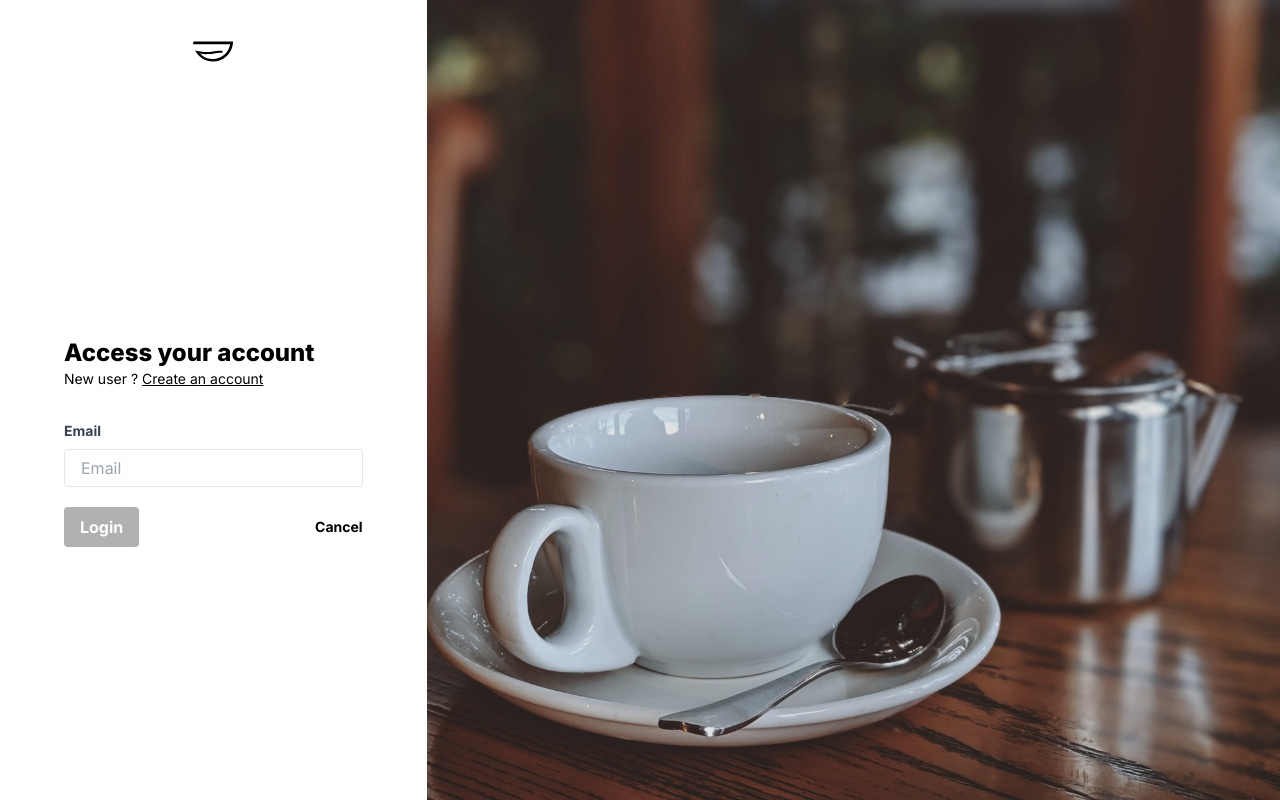
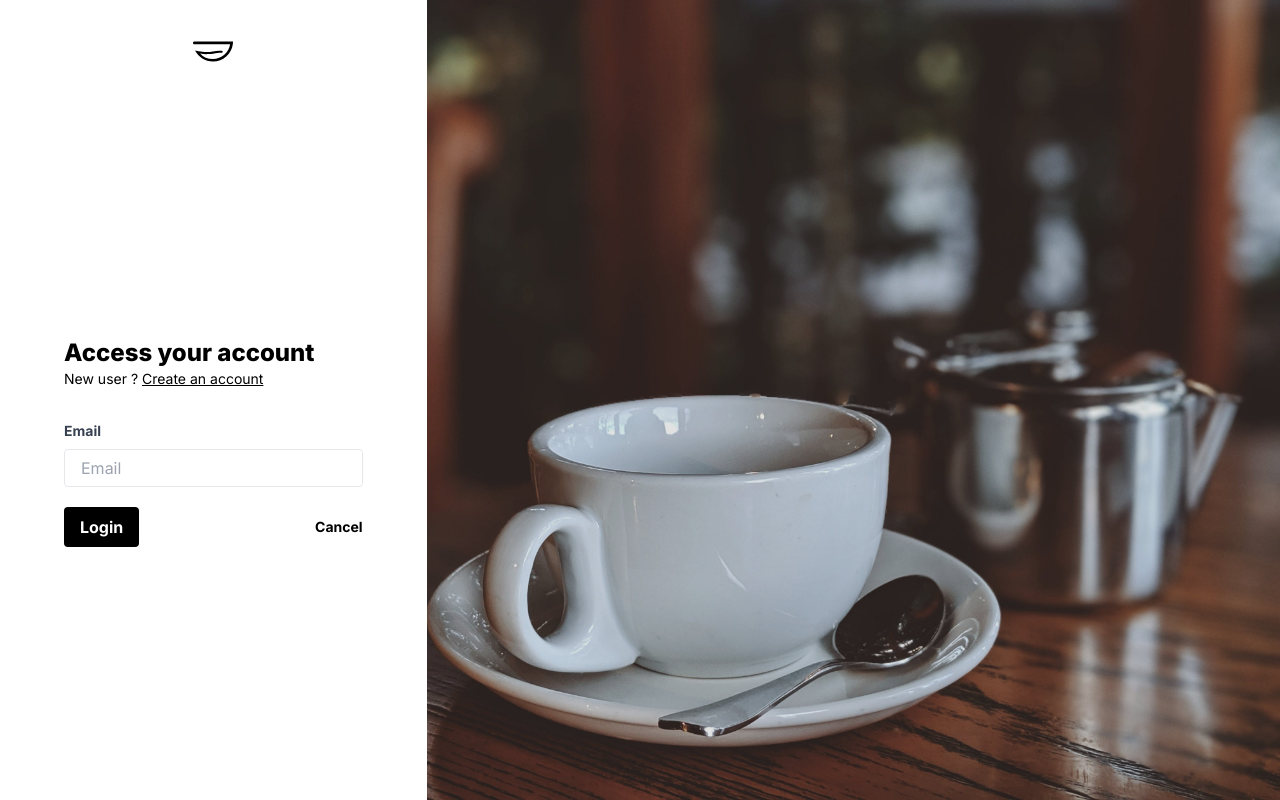
Before and after one commit to MettyApp/web, a Next.js app: page /login/email in a window 1280 px wide. Built offline with nearby package versions, Linux system fonts and the light colour scheme; what @apollo/experimental-nextjs-app-support would draw is missing.

Commit message:
add filledbutton component

```diff
--- a/app/(public)/login/email/page.tsx
+++ b/app/(public)/login/email/page.tsx
@@ -5,6 +5,7 @@
 import { useRouter } from 'next/navigation'
 import Link from 'next/link';
 import { validateEmail } from '@/app/validation';
+import FilledButton from '@/components/FilledButton';
 
 export default function Home() {
   const [username, setUsername] = useState("");
@@ -50,9 +51,13 @@
           </div>
         </div>
         <div className="flex items-center justify-between my-4">
-          <button disabled={actionsDisabled} type='button' onClick={(_) => doAuth(username)} className="bg-black hover:enabled:bg-black-700 text-white font-bold py-2 px-4 rounded focus:enabled:outline-none disabled:opacity-30 hover:enabled:bg-opacity-80">
-            Login
-          </button>
+          <div>
+            <FilledButton
+              label={"Login"}
+              disabled={formDisabled}
+              onClick={() => doAuth(username)}
+            />
+          </div>
           <button type='button' disabled={formDisabled} onClick={(_) => router.back()} className="font-bold text-sm text-black rounded disabled:opacity-30">
             Cancel
           </button>
--- a/app/(public)/login/page.tsx
+++ b/app/(public)/login/page.tsx
@@ -9,6 +9,7 @@
 
 import Link from 'next/link';
 import { EnvelopeIcon, FingerPrintIcon } from '@heroicons/react/24/outline';
+import FilledButton from '@/components/FilledButton';
 
 export default function Home() {
   const [working, setWorking] = useState(false);
@@ -112,12 +113,13 @@
         <p className='text-sm'>New user ? <Link className='underline' href={'/register'}>Create an account</Link></p>
       </div>
       <div className='my-4 flex flex-col'>
-        <button type='button' disabled={formDisabled} onClick={(_) => doAuth()} className="flex-1 flex bg-black hover:enabled:bg-black-700 text-white font-bold py-2 px-4 rounded focus:enabled:outline-none disabled:opacity-30 hover:enabled:bg-opacity-80">
-          <FingerPrintIcon height={24} width={24} />
-          <span className='flex-1'>Login with biometrics</span>
-        </button>
+        <FilledButton
+          label={"Login with biometrics"}
+          disabled={formDisabled}
+          onClick={doAuth}
+          icon={<FingerPrintIcon height={24} width={24} />}
+        />
         <p className="my-4 text-center before:content-[''] before:border-b-2 before:mb-2 before:mr-4 before:flex-1 flex flex-row flex-1 after:border-b-2 after:flex-1 after:mb-2 after:ml-4">or</p>
-
         <button type='button' onClick={(_) => router.push('/login/email')} className="flex-1 flex py-2 px-4 font-bold text-sm text-black rounded hover:enabled:bg-opacity-10 border-2 border-gray-600
         hover:enabled:bg-gray-500 disabled:opacity-30">
           <EnvelopeIcon height={24} width={24} />
--- /dev/null
+++ b/components/FilledButton.tsx
@@ -0,0 +1,29 @@
+"use-client";
+
+import { useState } from 'react';
+
+export type FilledButtonProps = {
+  disabled?: boolean;
+  onClick: () => Promise<void>;
+  icon?: JSX.Element;
+  label: String;
+};
+
+export default function FilledButton({ disabled, onClick, icon, label }: FilledButtonProps) {
+  const [loading, setLoading] = useState(false);
+  return <button type='button' disabled={disabled||loading} onClick={async () => {
+    setLoading(true);
+    try {
+      await onClick();
+    } finally {
+      setLoading(false);
+    }
+  }} className="flex-1 flex bg-black hover:enabled:bg-black-700 text-white font-bold py-2 px-4 rounded focus:enabled:outline-none disabled:opacity-30 hover:enabled:bg-opacity-80">
+    {(loading && icon) && <svg className="animate-spin h-6 w-6 text-white" xmlns="http://www.w3.org/2000/svg" fill="none" viewBox="0 0 24 24">
+      <circle className="opacity-25" cx="12" cy="12" r="10" stroke="currentColor" stroke-width="4"></circle>
+      <path className="opacity-75" fill="currentColor" d="M4 12a8 8 0 018-8V0C5.373 0 0 5.373 0 12h4zm2 5.291A7.962 7.962 0 014 12H0c0 3.042 1.135 5.824 3 7.938l3-2.647z"></path>
+    </svg>}
+    {(!loading && icon) && icon}
+    <span className='flex-1'>{label}</span>
+  </button>
+}
```
